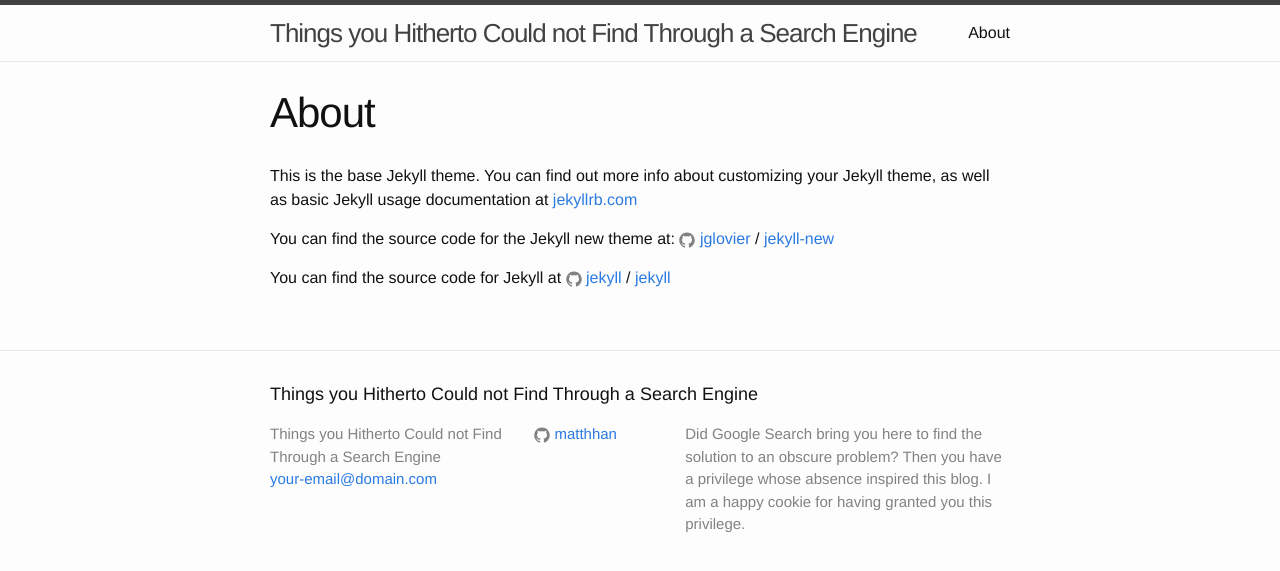
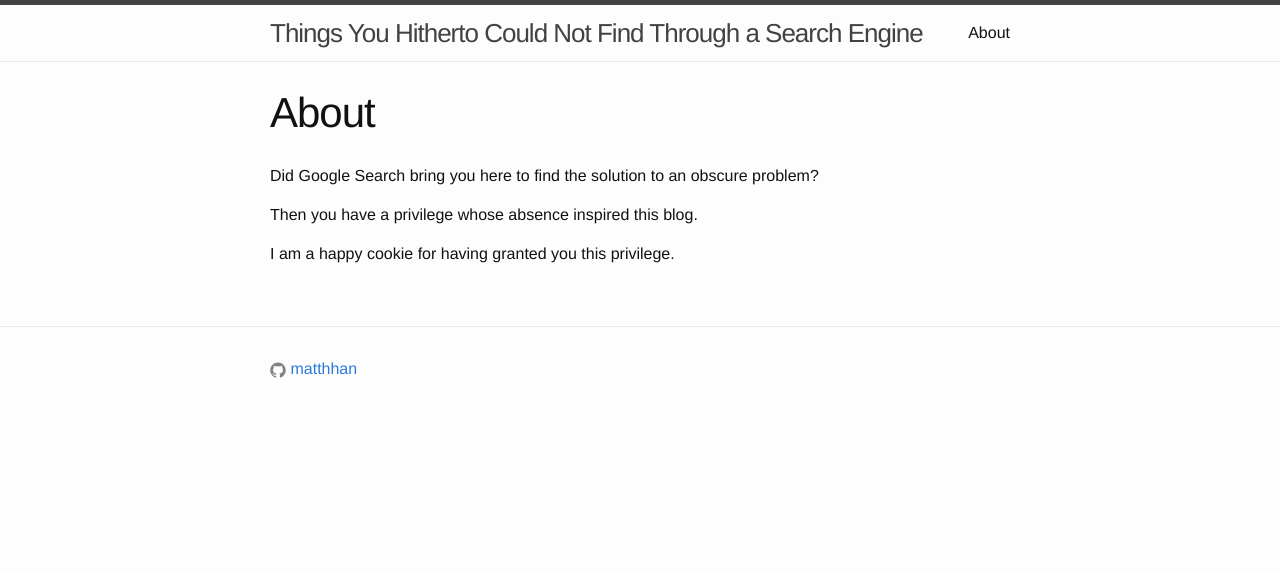
Before and after one commit to matthhan/matthhan.github.io, a Jekyll site: the page built from about.md, in a window 1280 px wide. Shown: the top 571 px of the page. Built offline with Jekyll 4.4.1, drawn with Linux system fonts in a browser that asks for light colours.

Commit message:
make a reasonable about page

```diff
--- a/_config.yml
+++ b/_config.yml
@@ -6,8 +6,8 @@
 # 'jekyll serve'. If you change this file, please restart the server process.
 
 # Site settings
-title: Things you Hitherto Could not Find Through a Search Engine
-email: your-email@domain.com
+title: Things You Hitherto Could Not Find Through a Search Engine
+#email: your-email@domain.com
 description: > # this means to ignore newlines until "baseurl:"
   Did Google Search bring you here to find the solution to an obscure problem?
   Then you have a privilege whose absence inspired this blog.
--- a/_includes/footer.html
+++ b/_includes/footer.html
@@ -2,36 +2,7 @@
 
   <div class="wrapper">
 
-    <h2 class="footer-heading">{{ site.title }}</h2>
-
-    <div class="footer-col-wrapper">
-      <div class="footer-col footer-col-1">
-        <ul class="contact-list">
-          <li>{{ site.title }}</li>
-          <li><a href="mailto:{{ site.email }}">{{ site.email }}</a></li>
-        </ul>
-      </div>
-
-      <div class="footer-col footer-col-2">
-        <ul class="social-media-list">
-          {% if site.github_username %}
-          <li>
-            {% include icon-github.html username=site.github_username %}
-          </li>
-          {% endif %}
-
-          {% if site.twitter_username %}
-          <li>
-            {% include icon-twitter.html username=site.twitter_username %}
-          </li>
-          {% endif %}
-        </ul>
-      </div>
-
-      <div class="footer-col footer-col-3">
-        <p>{{ site.description }}</p>
-      </div>
-    </div>
+    {% include icon-github.html username=site.github_username %}
 
   </div>
 
--- a/_posts/2018-06-28-blog-is-open.markdown
+++ b/_posts/2018-06-28-blog-is-open.markdown
@@ -4,8 +4,8 @@ title:  "Blog's Open"
 date:   2018-06-28 17:13:00 +0200
 categories: meta
 ---
-Pop the corks on your wine bottle in celebration of the birth of a brand-new blog on the interwebs.
+Pop the corks on your wine bottles in celebration of the birth of a brand-new blog on the venerable interwebs.
 
 I guess I should say something to mark the occasion:
 
--- but I won't cause this is the umpteenth blog about programming on the web and it's really not all that special. Actually, the only reason this exists is that I spent some time debugging a weird issue and now I believe everyone else should be able to find the solution by googling instead of pulling their hair out.
+...but I won't cause this is the umpteenth blog about programming on the web and it's really not all that special. Actually, the only reason this exists is that I spent some time debugging a weird issue and now I believe everyone else should be able to find the solution via web search instead of pulling their hair out.
--- a/about.md
+++ b/about.md
@@ -4,12 +4,8 @@ title: About
 permalink: /about/
 ---
 
-This is the base Jekyll theme. You can find out more info about customizing your Jekyll theme, as well as basic Jekyll usage documentation at [jekyllrb.com](http://jekyllrb.com/)
+Did Google Search bring you here to find the solution to an obscure problem?
 
-You can find the source code for the Jekyll new theme at:
-{% include icon-github.html username="jglovier" %} /
-[jekyll-new](https://github.com/jglovier/jekyll-new)
+Then you have a privilege whose absence inspired this blog.
 
-You can find the source code for Jekyll at
-{% include icon-github.html username="jekyll" %} /
-[jekyll](https://github.com/jekyll/jekyll)
+I am a happy cookie for having granted you this privilege.
```
